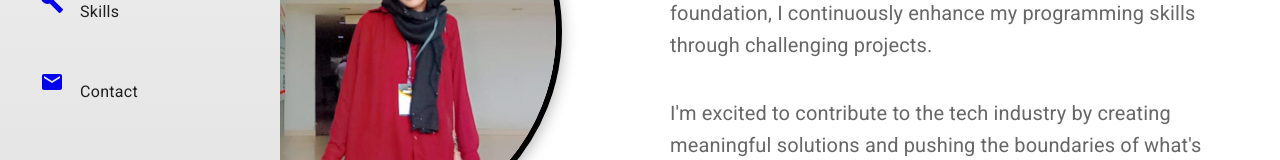
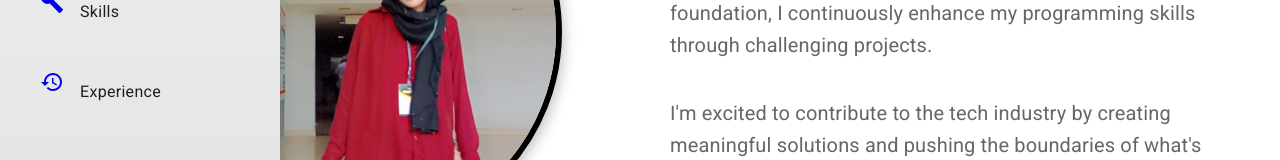
Before and after one commit to adina142/Portfolio_with_Frontend_Backend, a React (Create React App) app: page / in a window 1280 px wide. Shown: the part 428-588 px from the top of the page. Built offline with nearby package versions, Linux system fonts and the light colour scheme.

Commit message:
Update index.js/SideNav-with Experience/Addition

```diff
--- a/src/layouts/SideNav/index.js
+++ b/src/layouts/SideNav/index.js
@@ -18,7 +18,8 @@ import {
   School as EducationIcon,
   Code as ProjectsIcon,
   Build as SkillsIcon,
-  Email as ContactIcon
+
+  History as HistoryIcon
 } from '@mui/icons-material';
 
 const SideNav = () => {
@@ -35,7 +36,8 @@ const SideNav = () => {
     { text: 'Education', path: '/education', icon: <EducationIcon /> },
     { text: 'Projects', path: '/projects', icon: <ProjectsIcon /> },
     { text: 'Skills', path: '/skills', icon: <SkillsIcon /> },
-    { text: 'Contact', path: '/contact', icon: <ContactIcon /> }
+      { text: 'Experience', path: '/experience', icon: <HistoryIcon /> }
+
   ];
 
   return (
```
